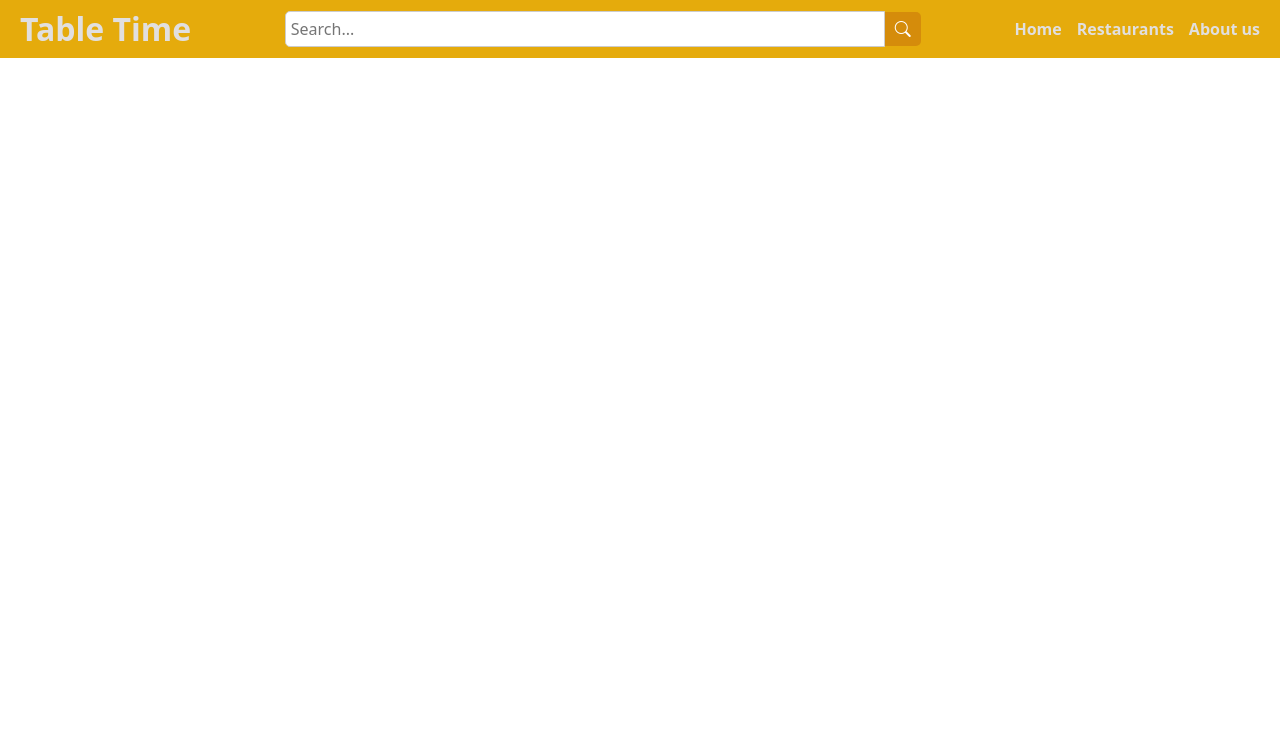
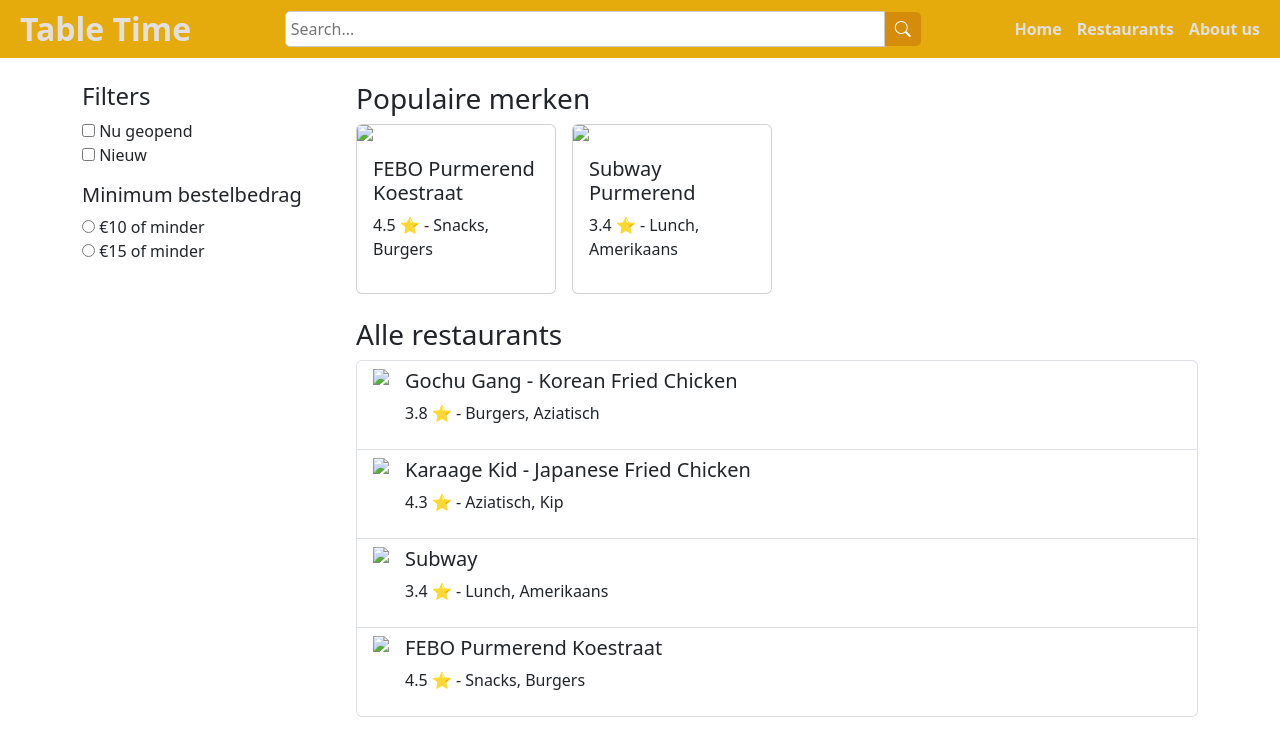
Before and after one commit to RickHogenhout3/TableTime, a PHP site: page /restaurant.php in a window 1280 px wide. Shown: the top 756 px of the page. Run offline with PHP 8.4, Linux system fonts and the light colour scheme; some libraries are stand-ins or nearby versions.

Commit message:
mock pagina gemaakt voor restaurant pagina

```diff
--- a/restaurant.php
+++ b/restaurant.php
@@ -1,14 +1,79 @@
 <!DOCTYPE html>
-<html lang="en">
+<html lang="nl">
 <head>
     <meta charset="UTF-8">
     <meta name="viewport" content="width=device-width, initial-scale=1.0">
+    <title>Table Time</title>
     <link rel="stylesheet" href="style.css">
-    <link href="https://cdn.jsdelivr.net/npm/bootstrap@5.3.3/dist/css/bootstrap.min.css" rel="stylesheet" integrity="sha384-QWTKZyjpPEjISv5WaRU9OFeRpok6YctnYmDr5pNlyT2bRjXh0JMhjY6hW+ALEwIH" crossorigin="anonymous">
+    <link href="https://cdn.jsdelivr.net/npm/bootstrap@5.3.3/dist/css/bootstrap.min.css" rel="stylesheet">
     <link href="https://cdn.jsdelivr.net/npm/bootstrap-icons/font/bootstrap-icons.css" rel="stylesheet">
-    <title>Table Time</title>
+    <link rel="shortcut icon" href="img/favicon.png" type="image/x-icon">
 </head>
 <body>
-<?php include_once "header.html" ?>
+    <?php include 'header.html'; ?>
+
+    <div class="container mt-4 d-flex">
+        <!-- Zijbalk filters -->
+        <aside class="me-4" style="width: 250px;">
+            <h4>Filters</h4>
+            <label><input type="checkbox"> Nu geopend</label><br>
+            <label><input type="checkbox"> Nieuw</label><br>
+            <h5 class="mt-3">Minimum bestelbedrag</h5>
+            <label><input type="radio" name="min-price"> €10 of minder</label><br>
+            <label><input type="radio" name="min-price"> €15 of minder</label><br>
+        </aside>
+
+        <!-- Restaurant lijst/grid -->
+        <main class="flex-grow-1">
+            <h3>Populaire merken</h3>
+            <div class="d-flex overflow-auto">
+                <div class="card me-3" style="width: 200px;">
+                    <img src="https://via.placeholder.com/200" class="card-img-top">
+                    <div class="card-body">
+                        <h5 class="card-title">FEBO Purmerend Koestraat</h5>
+                        <p>4.5 ⭐ - Snacks, Burgers</p>
+                    </div>
+                </div>
+                <div class="card me-3" style="width: 200px;">
+                    <img src="https://via.placeholder.com/200" class="card-img-top">
+                    <div class="card-body">
+                        <h5 class="card-title">Subway Purmerend</h5>
+                        <p>3.4 ⭐ - Lunch, Amerikaans</p>
+                    </div>
+                </div>
+            </div>
+            <h3 class="mt-4">Alle restaurants</h3>
+            <div class="list-group">
+                <div class="list-group-item d-flex">
+                    <img src="https://via.placeholder.com/100" class="me-3">
+                    <div>
+                        <h5>Gochu Gang - Korean Fried Chicken</h5>
+                        <p>3.8 ⭐ - Burgers, Aziatisch</p>
+                    </div>
+                </div>
+                <div class="list-group-item d-flex">
+                    <img src="https://via.placeholder.com/100" class="me-3">
+                    <div>
+                        <h5>Karaage Kid - Japanese Fried Chicken</h5>
+                        <p>4.3 ⭐ - Aziatisch, Kip</p>
+                    </div>
+                </div>
+                <div class="list-group-item d-flex">
+                    <img src="https://via.placeholder.com/100" class="me-3">
+                    <div>
+                        <h5>Subway</h5>
+                        <p>3.4 ⭐ - Lunch, Amerikaans</p>
+                    </div>
+                </div>
+                <div class="list-group-item d-flex">
+                    <img src="https://via.placeholder.com/100" class="me-3">
+                    <div>
+                        <h5>FEBO Purmerend Koestraat</h5>
+                        <p>4.5 ⭐ - Snacks, Burgers</p>
+                    </div>
+                </div>
+            </div>
+        </main>
+    </div>
 </body>
 </html>
```
